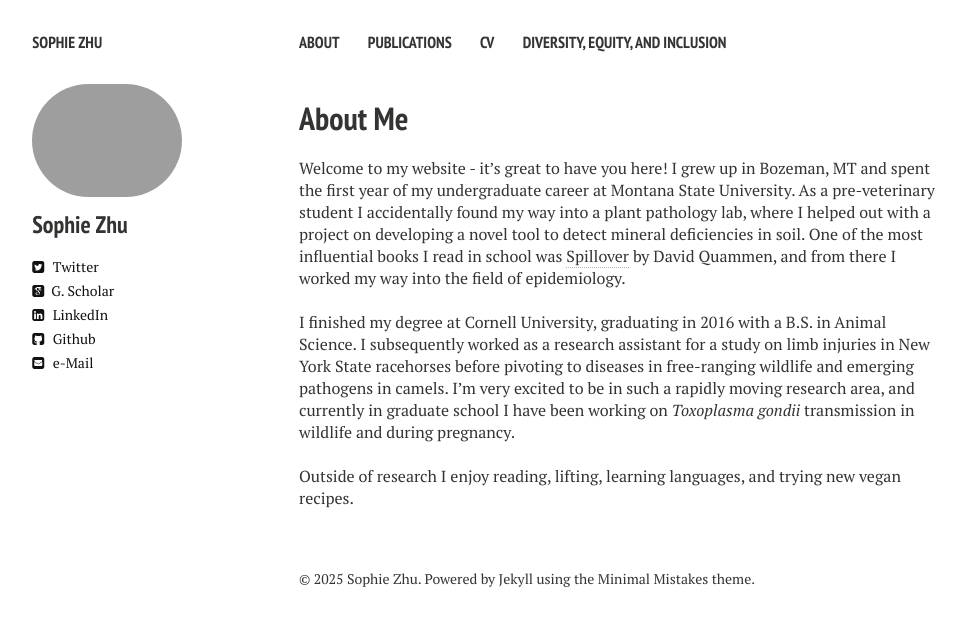
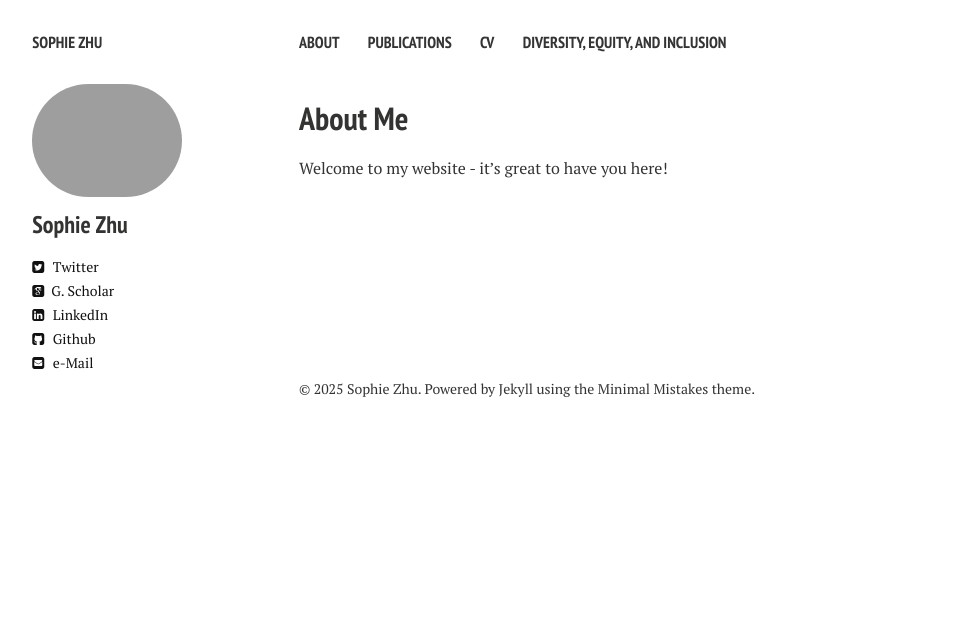
Before and after one commit to sophiemzhu/sophiemzhu.github.io, a Jekyll site: the page built from about.md, in a window 1280 px wide. Shown: the top 626 px of the page, without its empty margins (21-986 px from the left). Built offline with Jekyll 4.4.1, drawn with Linux system fonts in a browser that asks for light colours; nearby versions of some CDN libraries.

Commit message:
Update about.md

```diff
--- a/about.md
+++ b/about.md
@@ -7,11 +7,4 @@ modified: 6-15-2021
 comments: false
 ---
 
-Welcome to my website - it's great to have you here! I grew up in Bozeman, MT and spent the first year of my undergraduate career at Montana State University. As a pre-veterinary student I accidentally found my way into a plant pathology lab, where I helped out with a project on developing a novel tool to detect mineral deficiencies in soil. One of the most influential books I read in school was [Spillover](https://www.davidquammen.com/spillover) by David Quammen, and from there I worked my way into the field of epidemiology.
-
-<br />
-
-I finished my degree at Cornell University, graduating in 2016 with a B.S. in Animal Science. I subsequently worked as a research assistant for a study on limb injuries in New York State racehorses before pivoting to diseases in free-ranging wildlife and emerging pathogens in camels. I'm very excited to be in such a rapidly moving research area, and currently in graduate school I have been working on _Toxoplasma gondii_ transmission in wildlife and during pregnancy.
-
-<br />
-Outside of research I enjoy reading, lifting, learning languages, and trying new vegan recipes.
+Welcome to my website - it's great to have you here!
```
